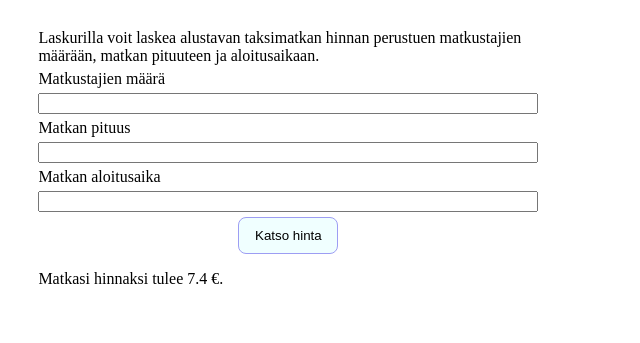
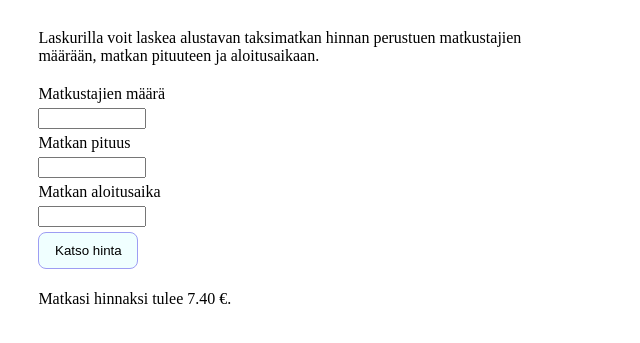
Before and after one commit to treduan/matkalaskuri, a plain HTML site: page index.html in a window 1280 px wide. Both pictures are taken after a click on the button "Katso hinta". Shown: the part 101-444 px from the top of the page, without its empty margins (0-640 px from the left). Drawn offline with Linux system fonts and the light colour scheme.

Commit message:
Fix styling

```diff
--- a/index.html
+++ b/index.html
@@ -29,7 +29,7 @@
             if (people >= 6) {
                 total = total + 1.9*distance;
             }
-            document.getElementById("output").innerHTML = "Matkasi hinnaksi tulee " + total + " €.";
+            document.getElementById("output").innerHTML = "Matkasi hinnaksi tulee " + total + "0 €.";
         }
     </script>
 </head>
--- a/styles.css
+++ b/styles.css
@@ -20,7 +20,7 @@ main form {
 }
 
 main p {
-    margin-bottom: 5px;
+    margin-bottom: 20px;
 }
 
 label {
@@ -29,12 +29,12 @@ label {
 
 input {
     margin-bottom: 5px;
+    width: 100px;
 }
 
 #show {
     width: 100px;
     padding: 10px;
-    margin: auto;
     background-color: azure;
     border: 1px solid rgb(157, 157, 243);
     border-radius: 8px;
```
